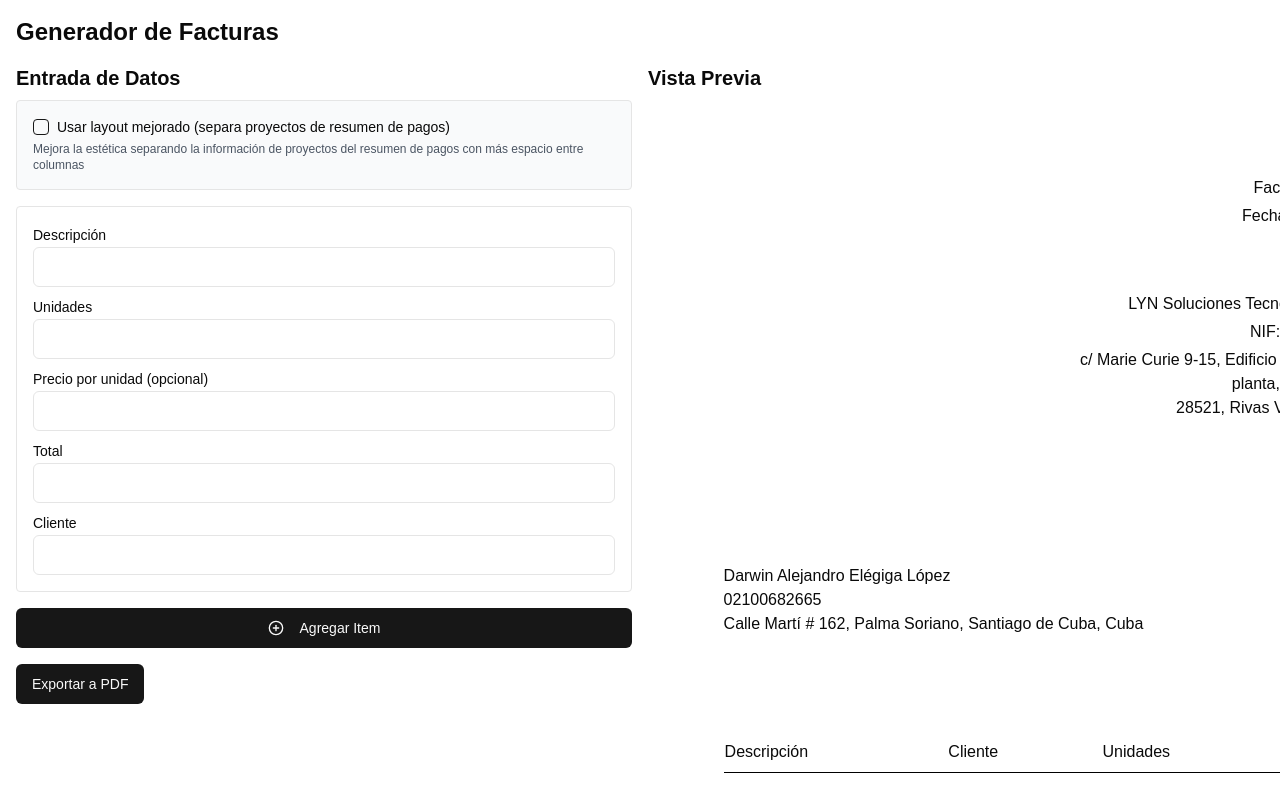
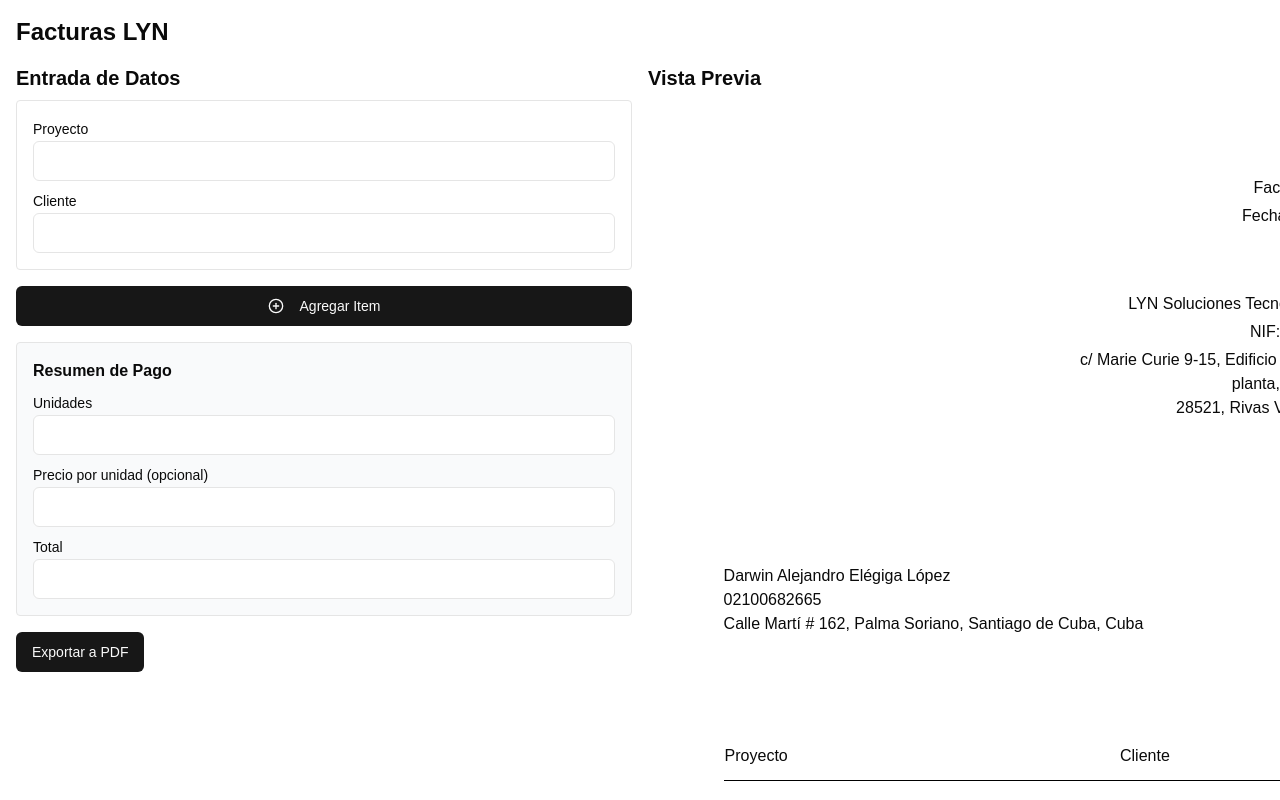
Before and after one commit to darwin-elegiga/invoice, a Next.js app: page / in a window 1280 px wide. Shown: the top 800 px of the page. Built offline with nearby package versions, Linux system fonts and the light colour scheme.

Commit message:
Updates invoice structure to consolidate payment details
Moves units, price, and total fields from individual line items to a global payment summary. This simplifies the layout by separating the project/client list from the final billing calculation and rate information.

```diff
--- a/app/components/InvoiceForm.tsx
+++ b/app/components/InvoiceForm.tsx
@@ -5,9 +5,6 @@ import { PlusCircle } from "lucide-react"
 
 interface InvoiceItem {
   description: string
-  units: string
-  price?: string
-  total: string
   client: string
 }
 
@@ -65,35 +62,11 @@ export function InvoiceForm({
         {items.map((item, index) => (
           <div key={index} className="space-y-2 p-4 border rounded">
             <div>
-              <Label htmlFor={`description-${index}`}>Descripción</Label>
+              <Label htmlFor={`description-${index}`}>Proyecto</Label>
               <Input
                 id={`description-${index}`}
                 value={item.description}
                 onChange={(e) => onItemChange(index, "description", e.target.value)}
-              />
-            </div>
-            <div>
-              <Label htmlFor={`units-${index}`}>Unidades</Label>
-              <Input
-                id={`units-${index}`}
-                value={item.units}
-                onChange={(e) => onItemChange(index, "units", e.target.value)}
-              />
-            </div>
-            <div>
-              <Label htmlFor={`price-${index}`}>Precio por unidad (opcional)</Label>
-              <Input
-                id={`price-${index}`}
-                value={item.price}
-                onChange={(e) => onItemChange(index, "price", e.target.value)}
-              />
-            </div>
-            <div>
-              <Label htmlFor={`total-${index}`}>Total</Label>
-              <Input
-                id={`total-${index}`}
-                value={item.total}
-                onChange={(e) => onItemChange(index, "total", e.target.value)}
               />
             </div>
             <div>
--- a/app/components/InvoicePreview.tsx
+++ b/app/components/InvoicePreview.tsx
@@ -1,9 +1,6 @@
 
 interface InvoiceItem {
   description: string
-  units: string
-  price?: string
-  total: string
   client: string
 }
 
@@ -24,23 +21,21 @@ interface EditableTextProps {
   date: string
 }
 
-// Componente InvoicePreview actualizado
 export function InvoicePreview({
   items,
+  units,
+  price,
   total,
   editableText,
   onEditableTextChange,
-  useImprovedLayout
 }: {
   items: InvoiceItem[]
+  units: string
+  price: string
   total: string
   editableText: EditableTextProps
   onEditableTextChange: (key: string, value: string) => void
-  useImprovedLayout: boolean
 }) {
-  const hasPrices = items.some((item) => item.price && item.price.trim() !== "")
-
-  if (useImprovedLayout) {
   return (
     <div id="invoice-preview" className="bg-white w-[210mm] min-h-[297mm] p-[20mm] mx-auto">
       <div className="flex flex-col min-h-full">
@@ -77,12 +72,12 @@ export function InvoicePreview({
           <div className="whitespace-pre-line">{editableText.clientAddress}</div>
         </div>
 
-          {/* Invoice Items - Layout Mejorado */}
+        {/* Invoice Items - Proyectos y Clientes */}
         <div className="flex-grow">
           <table className="w-full mb-8">
             <thead>
               <tr className="border-b border-black">
-                  <th className="text-left py-3 pr-8 font-normal w-2/5">Descripción</th>
+                <th className="text-left py-3 pr-8 font-normal w-2/5">Proyecto</th>
                 <th className="text-left py-3 pr-8 font-normal w-1/4">Cliente</th>
               </tr>
             </thead>
@@ -99,25 +94,23 @@ export function InvoicePreview({
           {/* Línea divisoria */}
           <div className="border-t border-gray-300 my-6"></div>
 
-            {/* Resumen de pagos */}
+          {/* Resumen de pagos (global) */}
           <div className="flex justify-end">
             <div className="w-1/2">
               <table className="w-full">
                 <thead>
                   <tr className="border-b border-black">
                     <th className="text-left py-2 font-normal">Unidades</th>
-                      {hasPrices && <th className="text-left py-2 font-normal">Precio x h</th>}
+                    {price && <th className="text-left py-2 font-normal">Precio x h</th>}
                     <th className="text-right py-2 font-normal">Total</th>
                   </tr>
                 </thead>
                 <tbody>
-                    {items.map((item, index) => (
-                      <tr key={index}>
-                        <td className="py-2">{item.units}</td>
-                        {hasPrices && <td className="py-2">{item.price ? `${item.price} EUR` : ""}</td>}
-                        <td className="text-right py-2">{item.total ? `${item.total} EUR` : ""}</td>
+                  <tr>
+                    <td className="py-2">{units}</td>
+                    {price && <td className="py-2">{price} EUR</td>}
+                    <td className="text-right py-2">{total ? `${total} EUR` : ""}</td>
                   </tr>
-                    ))}
                 </tbody>
               </table>
             </div>
@@ -147,90 +140,3 @@ export function InvoicePreview({
     </div>
   )
 }
-
-  // Layout original
-  return (
-    <div id="invoice-preview" className="bg-white w-[210mm] min-h-[297mm] p-[20mm] mx-auto">
-      <div className="flex flex-col min-h-full">
-        {/* Header Section with Invoice Number and Date */}
-        <div className="text-right mb-16">
-          <div className="inline-block">
-            <div className="flex justify-end whitespace-nowrap mb-1">
-              <span className="mr-1">Factura:</span>
-              <span>{editableText.invoiceNumber}</span>
-            </div>
-            <div className="flex justify-end whitespace-nowrap">
-              <span className="mr-1">Fecha:</span>
-              <span>{editableText.date}</span>
-            </div>
-          </div>
-        </div>
-
-        {/* Company Info */}
-        <div className="text-right mb-24">
-          <div className="inline-block text-right">
-            <div className="mb-1">{editableText.companyName}</div>
-            <div className="mb-1 whitespace-nowrap">
-              <span className="mr-1">NIF:</span>
-              <span>{editableText.nif}</span>
-            </div>
-            <div className="whitespace-pre-line max-w-[300px] ml-auto">{editableText.address}</div>
-          </div>
-        </div>
-
-        {/* Client Info */}
-        <div className="mb-24">
-          <div>{editableText.clientName}</div>
-          <div>{editableText.clientId}</div>
-          <div className="whitespace-pre-line">{editableText.clientAddress}</div>
-        </div>
-
-        {/* Invoice Items - Layout Original */}
-        <div className="flex-grow">
-          <table className="w-full mb-16">
-            <thead>
-              <tr className="border-b border-black">
-                <th className="text-left py-2 pr-6 font-normal">Descripción</th>
-                <th className="text-left py-2 pr-6 font-normal">Cliente</th>
-                <th className="text-left py-2 pr-6 font-normal">Unidades</th>
-                {hasPrices && <th className="text-left py-2 pr-6 font-normal">Precio x h</th>}
-                <th className="text-right py-2 font-normal">Total</th>
-              </tr>
-            </thead>
-            <tbody>
-              {items.map((item, index) => (
-                <tr key={index}>
-                  <td className="py-2 pr-6">{item.description}</td>
-                  <td className="py-2 pr-6">{item.client}</td>
-                  <td className="py-2 pr-6">{item.units}</td>
-                  {hasPrices && <td className="py-2 pr-6">{item.price ? `${item.price} EUR` : ""}</td>}
-                  <td className="text-right py-2">{item.total ? `${item.total} EUR` : ""}</td>
-                </tr>
-              ))}
-            </tbody>
-          </table>
-        </div>
-
-        {/* Payment Info */}
-        <div className="mt-auto">
-          <div className="mb-8">
-            <div className="border-t border-dotted border-black w-full my-4"></div>
-            <p className="mb-1">Forma de pago (Transferencia Internacional)</p>
-            <p className="mb-1">Banco: {editableText.bankName}</p>
-            <p className="mb-1">SWIFT/BIC: {editableText.swiftBic}</p>
-            <p className="mb-1">Beneficiario: {editableText.beneficiary}</p>
-            <p className="mb-1">Cuenta: {editableText.bankAccount}</p>
-            <p className="mb-1">CCI: {editableText.cci}</p>
-            <p>Dirección: {editableText.bankAddress}</p>
-            <div className="border-t border-dotted border-black w-full my-4"></div>
-          </div>
-
-          {/* Total */}
-          <div className="text-right">
-            <p className="font-normal">TOTAL: {total ? `${total} EUR` : ""}</p>
-          </div>
-        </div>
-      </div>
-    </div>
-  )
-}
--- a/app/page.tsx
+++ b/app/page.tsx
@@ -9,20 +9,19 @@ import { jsPDF } from "jspdf"
 import { PlusCircle } from "lucide-react"
 import { getCurrentMonthInvoiceName, getCurrentMonthInvoiceNumber, getLastDayOfMonth } from "./utils/date-utils"
 import html2canvas from "html2canvas"
-import { Checkbox } from "@/components/ui/checkbox"
 
 
 interface InvoiceItem {
   description: string
-  units: string
-  price?: string
-  total: string
   client: string
 }
 
 export default function InvoiceGenerator() {
-  const [items, setItems] = useState<InvoiceItem[]>([{ description: "", units: "", price: "", total: "", client: "" }])
-  const [useImprovedLayout, setUseImprovedLayout] = useState(false)
+  const [items, setItems] = useState<InvoiceItem[]>([{ description: "", client: "" }])
+  const [invoiceUnits, setInvoiceUnits] = useState("")
+  const [invoicePrice, setInvoicePrice] = useState("")
+  const [invoiceTotal, setInvoiceTotal] = useState("")
+
   const [editableText, setEditableText] = useState({
     companyName: "LYN Soluciones Tecnológicas S.L",
     nif: "B72652290",
@@ -59,21 +58,31 @@ export default function InvoiceGenerator() {
     setItems(newItems)
   }
 
+  const handleUnitsChange = (value: string) => {
+    setInvoiceUnits(value)
+    const units = parseFloat(value) || 0
+    const price = parseFloat(invoicePrice) || 0
+    if (units && price) {
+      setInvoiceTotal((units * price).toFixed(2))
+    }
+  }
+
+  const handlePriceChange = (value: string) => {
+    setInvoicePrice(value)
+    const units = parseFloat(invoiceUnits) || 0
+    const price = parseFloat(value) || 0
+    if (units && price) {
+      setInvoiceTotal((units * price).toFixed(2))
+    }
+  }
+
   const addItem = () => {
-    setItems([...items, { description: "", units: "", price: "", total: "", client: "" }])
+    setItems([...items, { description: "", client: "" }])
   }
 
   const removeItem = (index: number) => {
     const newItems = items.filter((_, i) => i !== index)
     setItems(newItems)
-  }
-
-  const calculateTotal = () => {
-    return items
-      .reduce((total, item) => {
-        return total + Number.parseFloat(item.total || "0")
-      }, 0)
-      .toFixed(2)
   }
 
 const exportToPDF = async () => {
@@ -172,18 +181,12 @@ const exportToPDFLightweight = () => {
   })
   yPos += 20
 
-  // Tabla de items
-  const tableStartY = yPos
-  const hasPrices = items.some((item) => item.price && item.price.trim() !== "")
-
-  if (useImprovedLayout) {
-    // Layout mejorado - Proyectos
+  // Tabla de items - Proyectos y Clientes
   pdf.setFontSize(10)
-    pdf.text("Descripción", margin, yPos)
+  pdf.text("Proyecto", margin, yPos)
   pdf.text("Cliente", margin + 100, yPos)
   yPos += 7
 
-    // Línea de separación
   pdf.line(margin, yPos, pageWidth - margin, yPos)
   yPos += 7
 
@@ -197,44 +200,20 @@ const exportToPDFLightweight = () => {
   pdf.line(margin, yPos, pageWidth - margin, yPos)
   yPos += 15
 
-    // Resumen de pagos
+  // Resumen de pagos (global)
   const tableX = pageWidth - margin - 80
   pdf.text("Unidades", tableX, yPos)
-    if (hasPrices) pdf.text("Precio x h", tableX + 25, yPos)
+  if (invoicePrice) pdf.text("Precio x h", tableX + 25, yPos)
   pdf.text("Total", tableX + 55, yPos)
   yPos += 7
 
   pdf.line(tableX, yPos, pageWidth - margin, yPos)
   yPos += 7
 
-    items.forEach(item => {
-      pdf.text(item.units, tableX, yPos)
-      if (hasPrices) pdf.text(item.price ? `${item.price} EUR` : "", tableX + 25, yPos)
-      pdf.text(item.total ? `${item.total} EUR` : "", tableX + 55, yPos)
+  pdf.text(invoiceUnits, tableX, yPos)
+  if (invoicePrice) pdf.text(`${invoicePrice} EUR`, tableX + 25, yPos)
+  pdf.text(invoiceTotal ? `${invoiceTotal} EUR` : "", tableX + 55, yPos)
   yPos += 7
-    })
-  } else {
-    // Layout original
-    pdf.setFontSize(10)
-    pdf.text("Descripción", margin, yPos)
-    pdf.text("Cliente", margin + 50, yPos)
-    pdf.text("Unidades", margin + 90, yPos)
-    if (hasPrices) pdf.text("Precio x h", margin + 120, yPos)
-    pdf.text("Total", pageWidth - margin - 30, yPos)
-    yPos += 7
-
-    pdf.line(margin, yPos, pageWidth - margin, yPos)
-    yPos += 7
-
-    items.forEach(item => {
-      pdf.text(item.description, margin, yPos)
-      pdf.text(item.client, margin + 50, yPos)
-      pdf.text(item.units, margin + 90, yPos)
-      if (hasPrices) pdf.text(item.price ? `${item.price} EUR` : "", margin + 120, yPos)
-      pdf.text(item.total ? `${item.total} EUR` : "", pageWidth - margin - 30, yPos)
-      yPos += 7
-    })
-  }
 
   // Información de pago y total al final de la página
   yPos = pageHeight - 40
@@ -261,67 +240,27 @@ const exportToPDFLightweight = () => {
   yPos += 10
 
   pdf.setFontSize(12)
-  pdf.text(`TOTAL: ${calculateTotal()} EUR`, pageWidth - margin, yPos, { align: 'right' })
+  pdf.text(`TOTAL: ${invoiceTotal} EUR`, pageWidth - margin, yPos, { align: 'right' })
   pdf.save(`FACTURA DARWIN ELÉGIGA ${getCurrentMonthInvoiceNumber()}`)
 }
 
   return (
     <div className="container mx-auto p-4">
-      <h1 className="text-2xl font-bold mb-4">Generador de Facturas</h1>
+      <h1 className="text-2xl font-bold mb-4">Facturas LYN</h1>
       <div className="grid grid-cols-1 md:grid-cols-2 gap-4">
         <div>
           <h2 className="text-xl font-semibold mb-2">Entrada de Datos</h2>
 
-          {/* Checkbox para layout mejorado */}
-          <div className="mb-4 p-4 border rounded bg-gray-50">
-            <div className="flex items-center space-x-2">
-              <Checkbox
-                id="improved-layout"
-                checked={useImprovedLayout}
-                onCheckedChange={(checked) => setUseImprovedLayout(checked as boolean)}
-              />
-              <Label htmlFor="improved-layout" className="text-sm font-medium">
-                Usar layout mejorado (separa proyectos de resumen de pagos)
-              </Label>
-            </div>
-            <p className="text-xs text-gray-600 mt-1">
-              Mejora la estética separando la información de proyectos del resumen de pagos con más espacio entre columnas
-            </p>
-          </div>
-
+          {/* Items: Proyecto y Cliente */}
           <div className="space-y-4">
             {items.map((item, index) => (
               <div key={index} className="space-y-2 p-4 border rounded">
                 <div>
-                  <Label htmlFor={`description-${index}`}>Descripción</Label>
+                  <Label htmlFor={`description-${index}`}>Proyecto</Label>
                   <Input
                     id={`description-${index}`}
                     value={item.description}
                     onChange={(e) => handleItemChange(index, "description", e.target.value)}
-                  />
-                </div>
-                <div>
-                  <Label htmlFor={`units-${index}`}>Unidades</Label>
-                  <Input
-                    id={`units-${index}`}
-                    value={item.units}
-                    onChange={(e) => handleItemChange(index, "units", e.target.value)}
-                  />
-                </div>
-                <div>
-                  <Label htmlFor={`price-${index}`}>Precio por unidad (opcional)</Label>
-                  <Input
-                    id={`price-${index}`}
-                    value={item.price}
-                    onChange={(e) => handleItemChange(index, "price", e.target.value)}
-                  />
-                </div>
-                <div>
-                  <Label htmlFor={`total-${index}`}>Total</Label>
-                  <Input
-                    id={`total-${index}`}
-                    value={item.total}
-                    onChange={(e) => handleItemChange(index, "total", e.target.value)}
                   />
                 </div>
                 <div>
@@ -343,6 +282,35 @@ const exportToPDFLightweight = () => {
               <PlusCircle className="mr-2 h-4 w-4" /> Agregar Item
             </Button>
           </div>
+
+          {/* Resumen de pago (global) */}
+          <div className="mt-4 p-4 border rounded bg-gray-50 space-y-2">
+            <h3 className="font-semibold">Resumen de Pago</h3>
+            <div>
+              <Label htmlFor="invoice-units">Unidades</Label>
+              <Input
+                id="invoice-units"
+                value={invoiceUnits}
+                onChange={(e) => handleUnitsChange(e.target.value)}
+              />
+            </div>
+            <div>
+              <Label htmlFor="invoice-price">Precio por unidad (opcional)</Label>
+              <Input
+                id="invoice-price"
+                value={invoicePrice}
+                onChange={(e) => handlePriceChange(e.target.value)}
+              />
+            </div>
+            <div>
+              <Label htmlFor="invoice-total">Total</Label>
+              <Input
+                id="invoice-total"
+                value={invoiceTotal}
+                onChange={(e) => setInvoiceTotal(e.target.value)}
+              />
+            </div>
+          </div>
           <Button className="mt-4" onClick={exportToPDF}>
             Exportar a PDF
           </Button>
@@ -351,10 +319,11 @@ const exportToPDFLightweight = () => {
           <h2 className="text-xl font-semibold mb-2">Vista Previa</h2>
           <InvoicePreview
             items={items}
-            total={calculateTotal()}
+            units={invoiceUnits}
+            price={invoicePrice}
+            total={invoiceTotal}
             editableText={editableText}
             onEditableTextChange={handleEditableTextChange}
-            useImprovedLayout={useImprovedLayout}
           />
         </div>
       </div>
```
Lines whose indentation alone changed are shown as unchanged.
